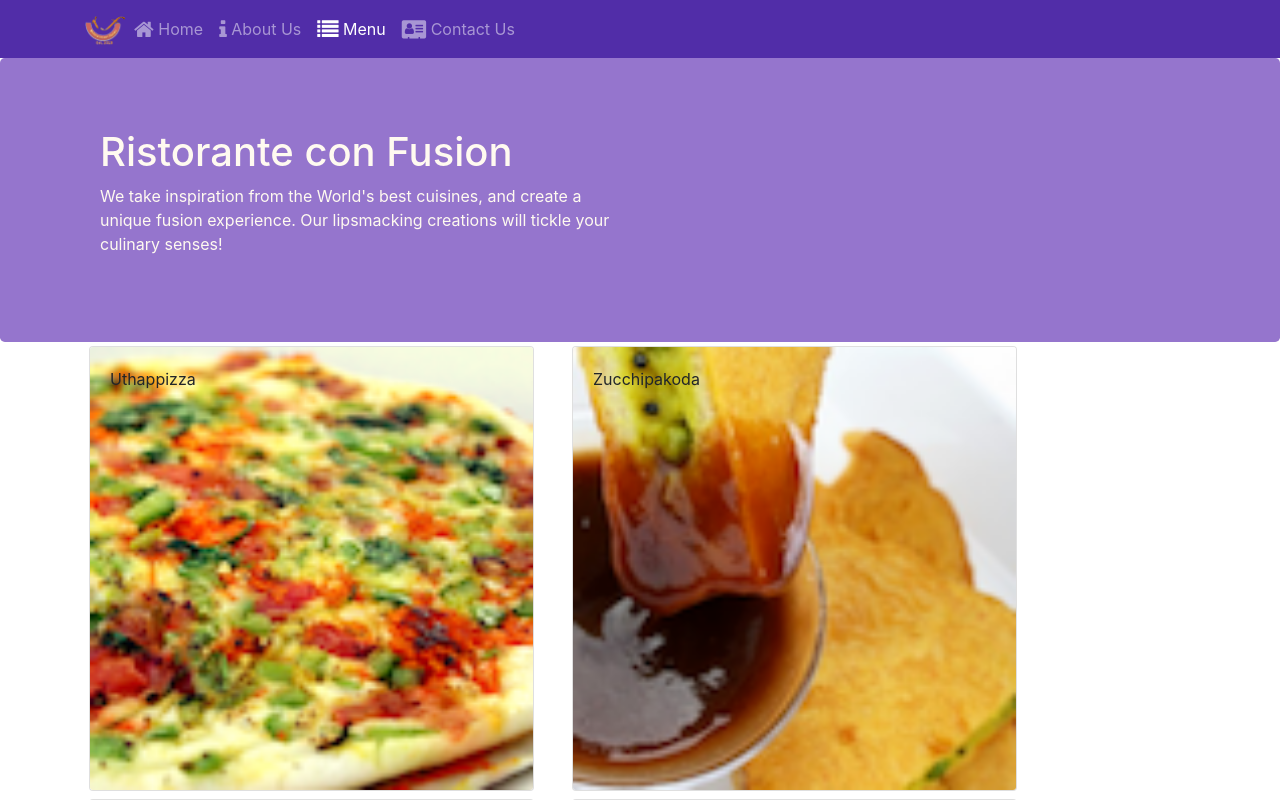
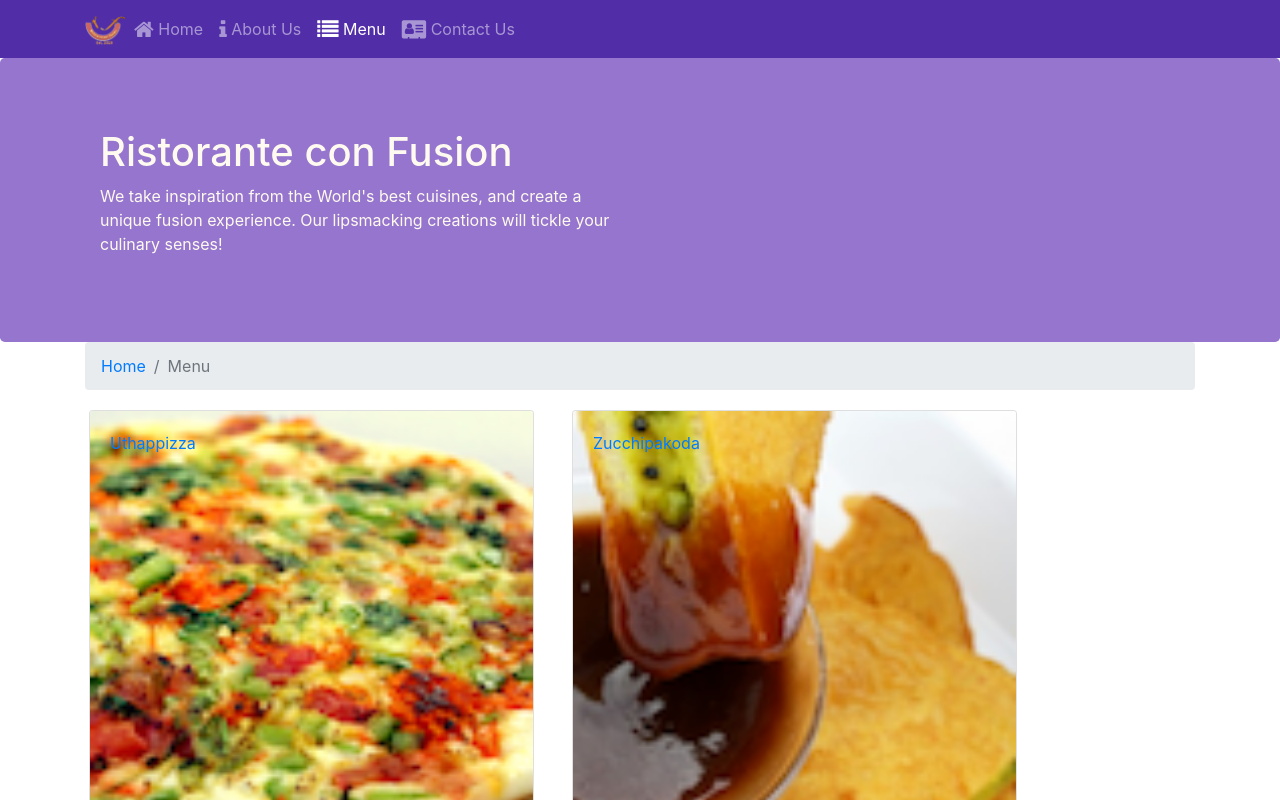
Before and after one commit to parthx9/REACT-Coursera, a React (Create React App) app: page /menu in a window 1280 px wide. Shown: the top 800 px of the page. Built offline with nearby package versions, Linux system fonts and the light colour scheme.

Commit message:
Single Page Applications Part-1

```diff
--- a/src/components/ContactComponent.js
+++ b/src/components/ContactComponent.js
@@ -1,8 +1,21 @@
 import React from 'react';
+import {Breadcrumb, BreadcrumbItem } from 'reactstrap';
+import { Link } from 'react-router-dom';
 
-function Contact(props) {
+
+function Contact() {
     return(
         <div className="container">
+            <div className="row">
+                <Breadcrumb>
+                    <BreadcrumbItem><Link to="/home">Home</Link></BreadcrumbItem>
+                    <BreadcrumbItem active>Contact Us</BreadcrumbItem>
+                </Breadcrumb>
+                <div className="col-12">
+                    <h3>Contact Us</h3>
+                    <hr />
+                </div>
+            </div>
             <div className="row row-content">
                 <div className="col-12">
                 <h3>Location Information</h3>
@@ -24,7 +37,7 @@
                 <div className="col-12 col-sm-11 offset-sm-1">
                     <div className="btn-group" role="group">
                         <a role="button" className="btn btn-primary" href="tel:+85212345678"><i className="fa fa-phone"></i> Call</a>
-                        <a role="button" className="btn btn-info"><i className="fa fa-skype"></i> Skype</a>
+                        <a role="button" href='/' className="btn btn-info"><i className="fa fa-skype"></i> Skype</a>
                         <a role="button" className="btn btn-success" href="mailto:confusion@food.net"><i className="fa fa-envelope-o"></i> Email</a>
                     </div>
                 </div>
--- a/src/components/DetailComponent.js
+++ b/src/components/DetailComponent.js
@@ -1,6 +1,6 @@
 import React from 'react';
-import { Card, CardImg, CardTitle, CardBody, CardText } from 'reactstrap';
-
+import { Card, CardImg, CardTitle, CardBody, CardText, Breadcrumb, BreadcrumbItem } from 'reactstrap';
+import { Link } from 'react-router-dom';
 
     function RenderComments(props) {
           let options = { year: "numeric", month: "short", day: "numeric" };
@@ -15,7 +15,7 @@
           ));
           }
 
-    function RenderMenu(props) {
+    function RenderDish(props) {
         return (
             <Card>
             <CardImg src={props.dish.image} alt={props.dish.name} />
@@ -28,27 +28,28 @@
     }
 
     const Detail = (props) =>{
-            if (props.dish != null){
-            return (
+        return (
             <div className="container">
-                <div className="row">
-                    <div className="col-12 col-sm-5 mt-5">
-                        <RenderMenu dish={props.dish} />
-                    </div>
-                    <div className="col-12 col-sm-5 mt-5">
-                        <RenderComments comments= {props.dish.comments} />
-                    </div>
+            <div className="row">
+                <Breadcrumb>
+                    <BreadcrumbItem><Link to="/menu">Menu</Link></BreadcrumbItem>
+                    <BreadcrumbItem active>{props.dish.name}</BreadcrumbItem>
+                </Breadcrumb>
+                <div className="col-12">
+                    <h3>{props.dish.name}</h3>
+                    <hr />
                 </div>
             </div>
-            )
-            }
-            else{
-            return (
-                <div>
-
+            <div className="row">
+                <div className="col-12 col-md-5 m-1">
+                    <RenderDish dish={props.dish} />
                 </div>
-            )
-        }
+                <div className="col-12 col-md-5 m-1">
+                    <RenderComments comments={props.comments} />
+                </div>
+            </div>
+            </div>
+        );
     }
 
 
--- a/src/components/MainComponent.js
+++ b/src/components/MainComponent.js
@@ -25,6 +25,13 @@
   }
 
   render() {
+
+    const DishWithId = ({match}) => {
+      return(
+          <Detail dish={this.state.dishes.filter((dish) => dish.id === parseInt(match.params.dishId,10))[0]}
+            comments={this.state.comments.filter((comment) => comment.dishId === parseInt(match.params.dishId,10))} />
+      );
+    };
     const HomePage = () => {
       return(
           <Home dish={this.state.dishes.filter((dish) => dish.featured)[0]}
@@ -39,7 +46,8 @@
         <Switch>
               <Route path='/home' component={HomePage} />
               <Route exact path='/menu' component={() => <Menu dishes={this.state.dishes} />} />
-              <Route exact path='/contactus' components={Contact} />
+              <Route path='/menu/:dishId' component={DishWithId} />
+              <Route exact path='/contactus' component={Contact} />
               <Redirect to="/home" />
           </Switch>
         <Footer />
--- a/src/components/MenuComponent.js
+++ b/src/components/MenuComponent.js
@@ -1,31 +1,45 @@
 import React from 'react';
 import { Card, CardImg, CardImgOverlay,
-    CardTitle } from 'reactstrap';
+    CardTitle,
+    Breadcrumb,
+    BreadcrumbItem} from 'reactstrap';
+import { Link } from 'react-router-dom';
 
-    function RenderMenuItem ({dish, onClick}) {
-        return (
-            <Card
-                onClick={() => onClick(dish.id)}>
+function RenderMenuItem ({dish, onClick}) {
+    return (
+        <Card>
+            <Link to={`/menu/${dish.id}`} >
                 <CardImg width="100%" src={dish.image} alt={dish.name} />
                 <CardImgOverlay>
                     <CardTitle>{dish.name}</CardTitle>
                 </CardImgOverlay>
-            </Card>
-        );
-    }
+            </Link>
+        </Card>
+    );
+}
 
     const Menu = (props) => {
 
         const menu = props.dishes.map((dish) => {
             return (
                 <div className="col-12 col-md-5 m-1"  key={dish.id}>
-                    <RenderMenuItem dish={dish} onClick={props.onClick} />
+                    <RenderMenuItem dish ={dish} />
                 </div>
             );
         });
 
         return (
             <div className="container">
+                <div>
+                    <Breadcrumb>
+                        <BreadcrumbItem>
+                            <Link to='/home'>Home
+                            </Link>
+                        </BreadcrumbItem>
+                        <BreadcrumbItem active>Menu
+                        </BreadcrumbItem>
+                    </Breadcrumb>
+                </div>
                 <div className="row">
                     {menu}
                 </div>
```
